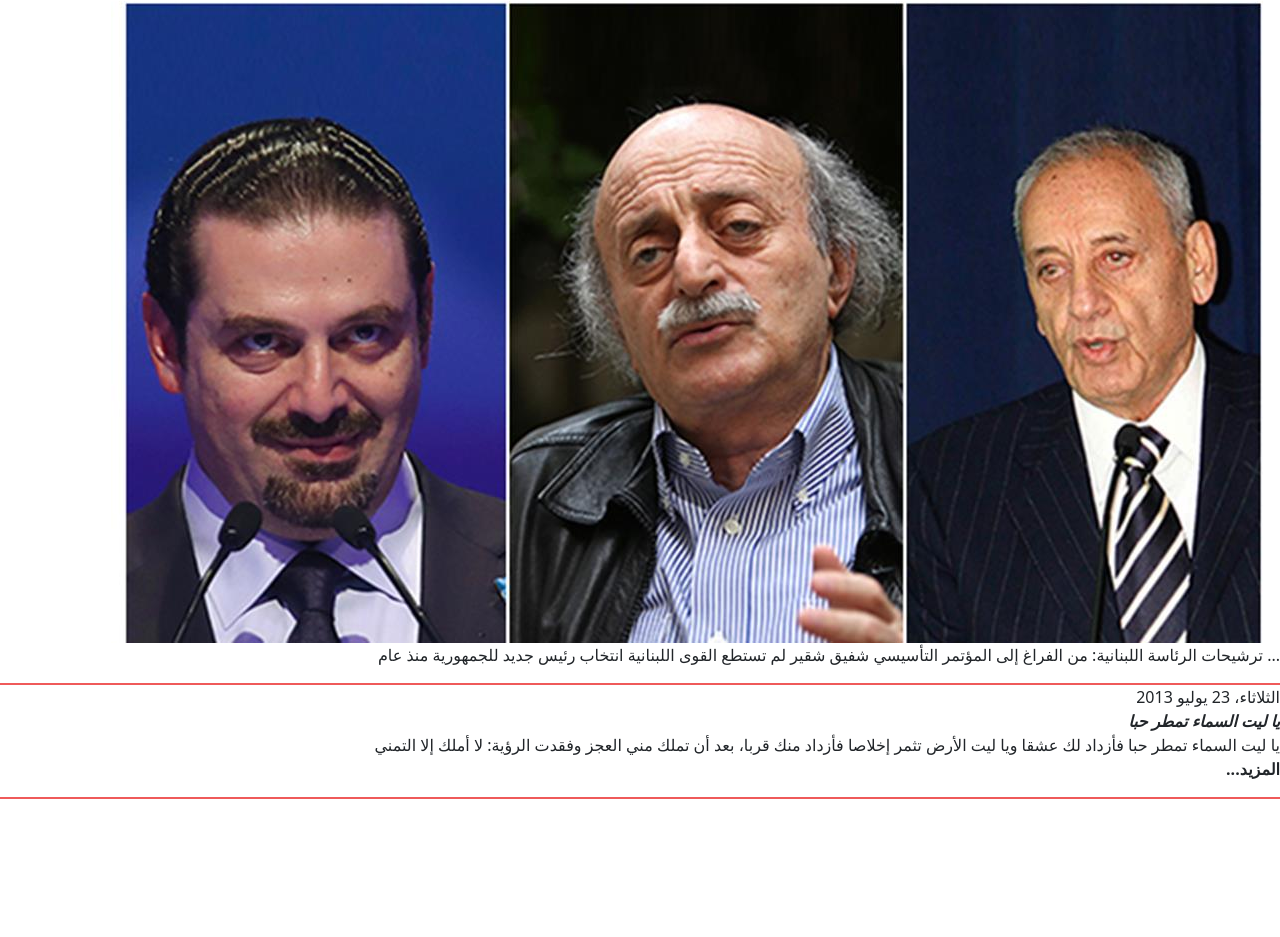
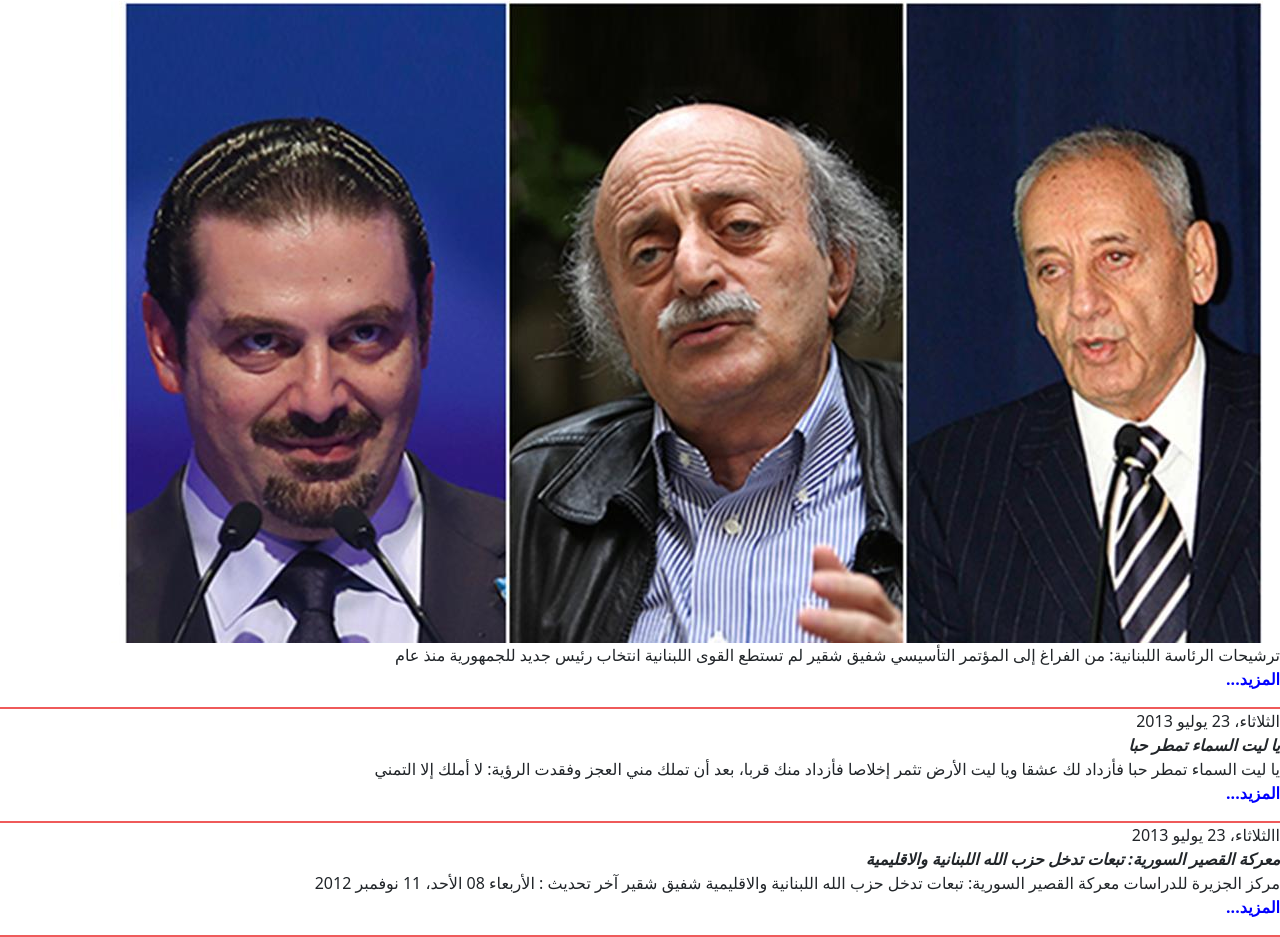
Before and after one commit to Chafic-Chouc/Studies, a plain HTML site: page index.html in a window 1280 px wide. Shown: the part 453-1390 px from the top of the page. Before the commit the page ends 1252 px from the top, so only its background shows below. Drawn offline with nearby package versions, Linux system fonts and the light colour scheme.

Commit message:
tab 3 addition

```diff
--- a/index.html
+++ b/index.html
@@ -72,8 +72,8 @@
 			<img class="fluid" src="pics/elect-2016.jpg" style="max-width: 100vw;">
 			<br>
 
-			ترشيحات الرئاسة اللبنانية: من الفراغ إلى المؤتمر التأسيسي   شفيق شقير       لم تستطع القوى اللبنانية انتخاب رئيس جديد للجمهورية منذ عام ...
-
+			ترشيحات الرئاسة اللبنانية: من الفراغ إلى المؤتمر التأسيسي   شفيق شقير       لم تستطع القوى اللبنانية انتخاب رئيس جديد للجمهورية منذ عام
+			<br><strong style="color: blue;">...المزيد</strong>
 
 		</p>
 
@@ -85,11 +85,28 @@
 			<br>
 			<em><b>يا ليت السماء تمطر حبا</b></em>
 			<br>
-يا ليت السماء تمطر حبا فأزداد لك عشقا ويا ليت اﻷرض تثمر إخلاصا فأزداد منك قربا، بعد أن تملك مني العجز وفقدت الرؤية: ﻻ أملك إﻻ التمني
-		<br><strong>...المزيد</strong>
+			يا ليت السماء تمطر حبا فأزداد لك عشقا ويا ليت اﻷرض تثمر إخلاصا فأزداد منك قربا، بعد أن تملك مني العجز وفقدت الرؤية: ﻻ أملك إﻻ التمني
+			<br><strong style="color: blue;">...المزيد</strong>
 		</p>
 
 	</div>
 
+	<div class="row" id="tab">
+		<p>
+			االثلاثاء، 23 يوليو 2013
+			<br>
+			<em><b>معركة القصير السورية: تبعات تدخل حزب الله اللبنانية والاقليمية</b></em>
+			<br>
+			مركز الجزيرة للدراسات معركة القصير السورية: تبعات تدخل حزب الله اللبنانية والاقليمية شفيق شقير آخر تحديث : الأربعاء 08
+			الأحد، 11 نوفمبر 2012
+			<br><strong style="color: blue;">...المزيد</strong>
+		</p>
+
+	</div>
+
+
+
+
+
 </body>
 </html>
```
